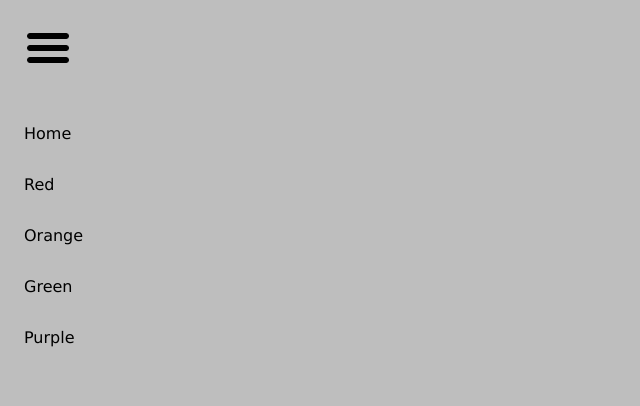
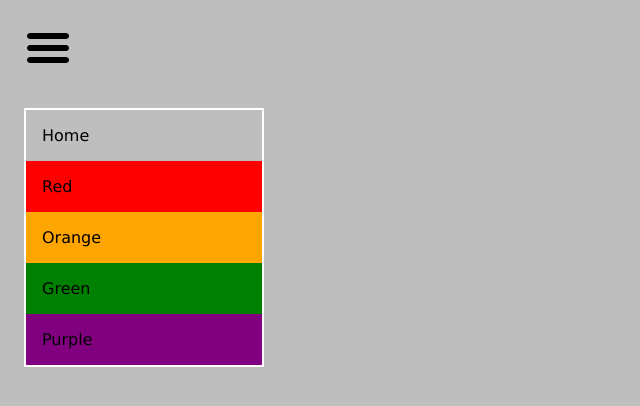
Before and after one commit to Irhystea/ColourToggle, a plain HTML site: page index.html in a window 1280 px wide. Both pictures are taken after a click on the picture 48 px from the left and 48 px from the top of the page. Shown: the whole page, without its empty margins (0-640 px from the left). Drawn offline with Linux system fonts and the light colour scheme.

Commit message:
Almost
Everything works except for the ability to switch between colours.

```diff
--- a/index.html
+++ b/index.html
@@ -9,13 +9,13 @@
 
     <body class="home-background">
         <nav>
-            <img src="./hamburger_menu.png" id="toggle-button" type="button">
+            <img src="./hamburger_menu.png" id="toggle-button">
             <ul id="menu-items" class="menu-display">
-                <li type="button">Home</li>
-                <li type="button">Red</li>
-                <li type="button">Orange</li>
-                <li type="button">Green</li>
-                <li type="button">Purple</li>
+                <li>Home</li>
+                <li>Red</li>
+                <li>Orange</li>
+                <li>Green</li>
+                <li>Purple</li>
             </ul>
         </nav>
     </body>
--- a/script.js
+++ b/script.js
@@ -7,37 +7,49 @@ let orangeButton = menuItems.children[2];
 let greenButton = menuItems.children[3];
 let purpleButton = menuItems.children[4];
 
-menuButton.addEventListener('click',function(){menuItems.classList.toggle('menu-display')});
+menuButton.addEventListener('click',function(){
+    menuItems.classList.toggle('menu-display');
+    return;
+});
 
-
+homeButton.classList.add('home-background');
+redButton.classList.add('red-background');
+orangeButton.classList.add('orange-background');
+greenButton.classList.add('green-background');
+purpleButton.classList.add('purple-background');
 
 //Button Colours
 homeButton.addEventListener('click', function(){
     console.log("Background Gray")
     document.body.classList.add('home-background');
+    menuItems.classList.toggle('menu-display');
+    return;
 });
 
 redButton.addEventListener('click', function(){
     console.log("Background Red");
     document.body.classList.add('red-background');
+    menuItems.classList.toggle('menu-display');
+    return;
 });
 
 orangeButton.addEventListener('click', function(){
     console.log("Background Orange")
     document.body.classList.add('orange-background');
+    menuItems.classList.toggle('menu-display');
+    return;
 });
 
 greenButton.addEventListener('click', function(){
     console.log("Background Green")
     document.body.classList.add('green-background');
+    menuItems.classList.toggle('menu-display');
+    return;
 });
 
 purpleButton.addEventListener('click', function(){
     console.log("Background Purple")
     document.body.classList.add('purple-background');
+    menuItems.classList.toggle('menu-display');
+    return;
 })
-
-// ;
-//
-//
-//
--- a/style.css
+++ b/style.css
@@ -31,11 +31,15 @@
 #menu-items{
     list-style: none;
     padding: 0;
+    border: 2px solid white;
     margin: 1rem;
+
+    width: 15rem;
 }
 
 #menu-items li{
-    padding: 1rem 0;
+    padding: 1rem;
+    margin: 0;
 }
 
 .menu-display{
```
